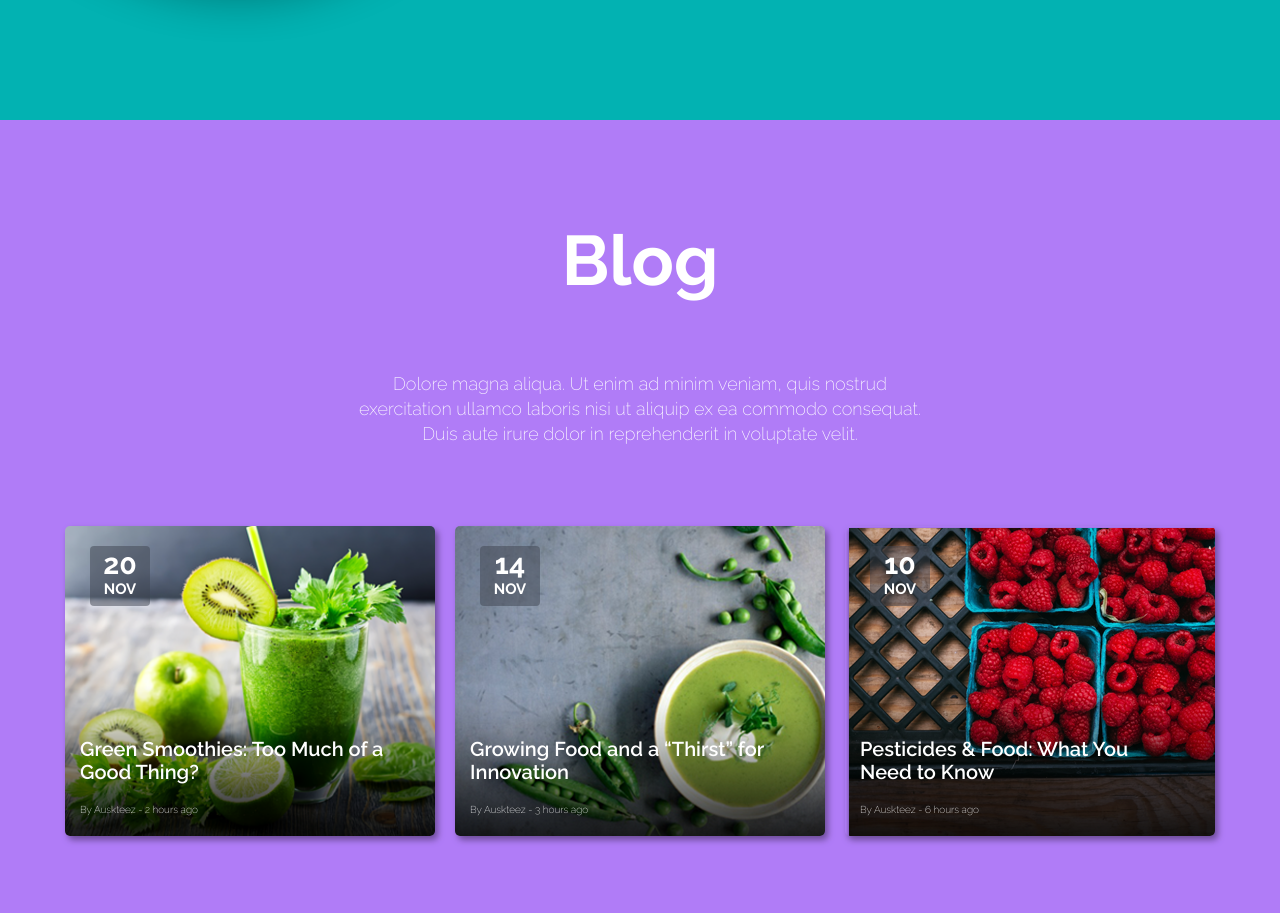
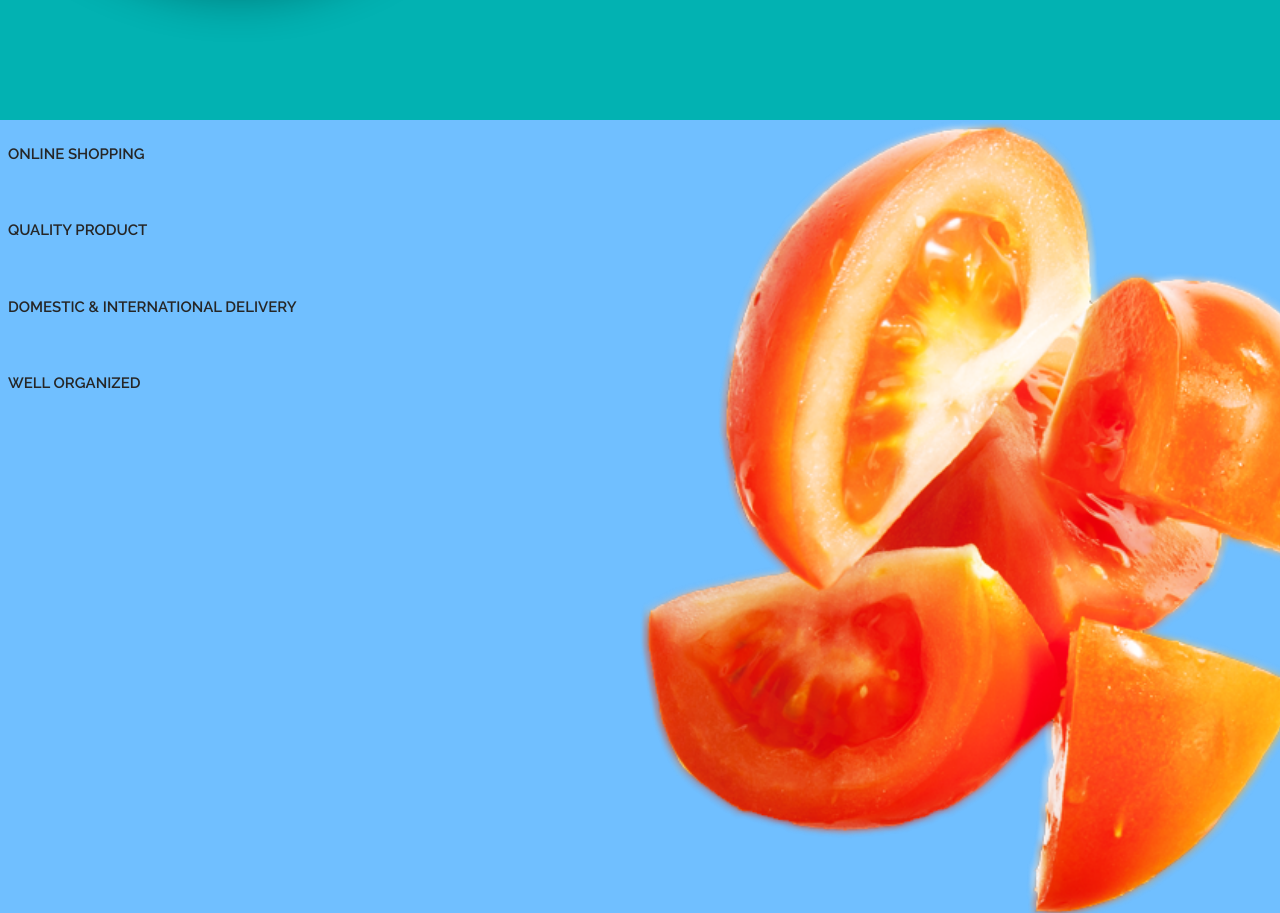
Before and after one commit to SerhiyPyatak/Task10-1_caheeBlog, a plain HTML site: page index.html in a window 1280 px wide. Shown: the part 1520-2433 px from the top of the page. Drawn offline with Linux system fonts and the light colour scheme.

Commit message:
Services section started

```diff
--- a/assets/css/style.css
+++ b/assets/css/style.css
@@ -214,3 +214,10 @@ nav {
     flex-direction:         column;
     gap: 20px;
 }
+
+.services-block {
+    height:                 100vh;
+    width:                  100vw;
+    background-color:       rgb(112, 191, 255);
+    display:                flex;
+}
--- a/common.blocks/menu-bar.css
+++ b/common.blocks/menu-bar.css
@@ -28,6 +28,27 @@
     border-top:             3px solid rgba(255, 255, 255, 0);
 }
 
+.services-block__menu-bar {
+    max-width:              750px;
+    width:                  50%;
+    padding:0;
+}
+
+.menu-bar__menu_side-menu {
+    flex-direction:         column;
+    height:                 100%;
+    padding:                 0;
+}
+
+.services-block__services-hero {
+    max-width:              750px;
+    width:                  50%;
+    height:                 100%;
+    background-image:       url('../assets/img/services-hero.png');
+    background-size:        cover;
+    background-repeat:      no-repeat;
+}
+
 /*  Apply modificator - ????  */
 .menu-bar__menulink:hover {
     border-top:             3px solid rgba(255, 96, 51, 1);
--- a/index.html
+++ b/index.html
@@ -61,6 +61,28 @@
                 Lorem ipsum dolor sit amet consectetur adipisicing elit. Cupiditate non repellendus alias laudantium quibusdam cumque fuga suscipit, consequuntur, veniam incidunt aut facilis animi minima modi impedit.
             </p>
         </section>
+    </div>
+
+    <div class="services-block">
+        <nav class="menu-bar services-block__menu-bar">
+            <ul class="menu-bar__menu menu-bar__menu_side-menu">
+                <li class="menu-bar__menuitem">
+                    <a href="#" class="menu-bar__menulink">Online Shopping</a>
+                </li>
+                <li class="menu-bar__menuitem">
+                    <a href="#" class="menu-bar__menulink">Quality Product</a>
+                </li>
+                <li class="menu-bar__menuitem">
+                    <a href="#" class="menu-bar__menulink">Domestic & International Delivery</a>
+                </li>
+                <li class="menu-bar__menuitem">
+                    <a href="#" class="menu-bar__menulink">Well Organized</a>
+                </li>
+            </ul>
+        </nav>
+        <div class="services-block__services-hero">
+
+        </div>
     </div>
 
     <div class="blog-contents">
```
Also changed, not shown: assets/img/services-hero.png (added).
